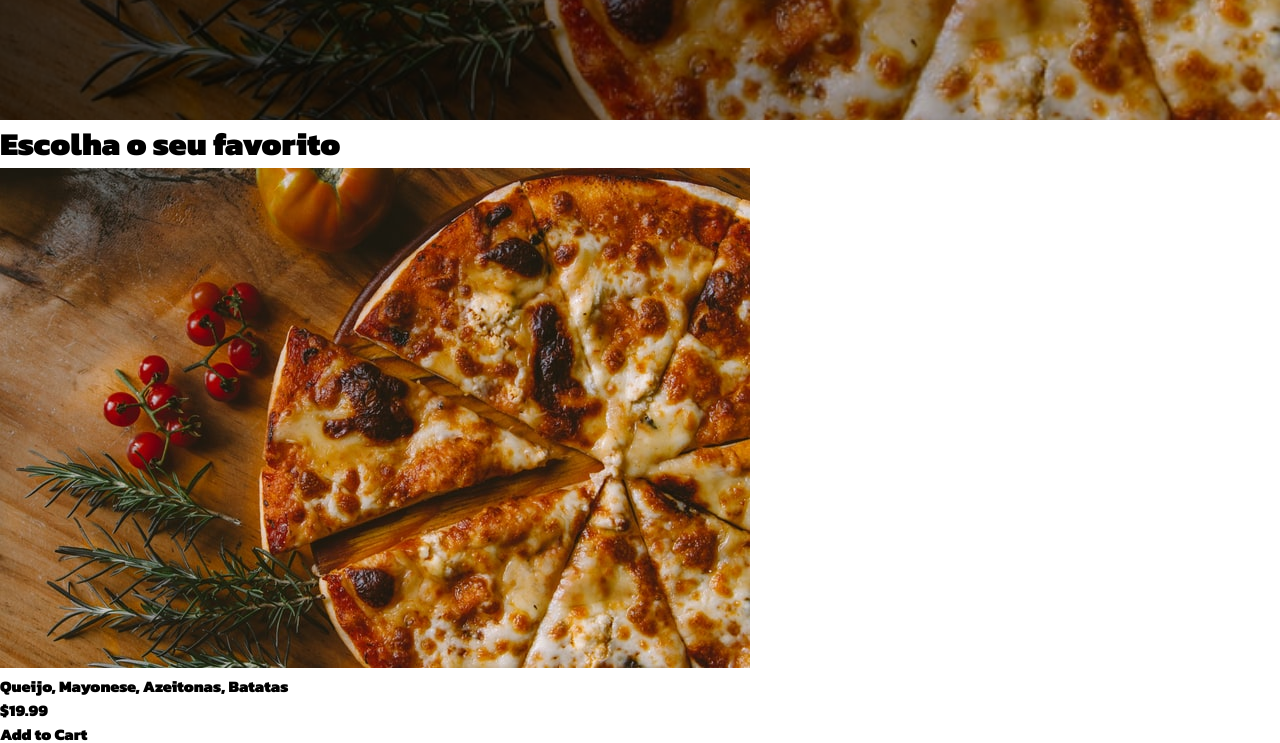
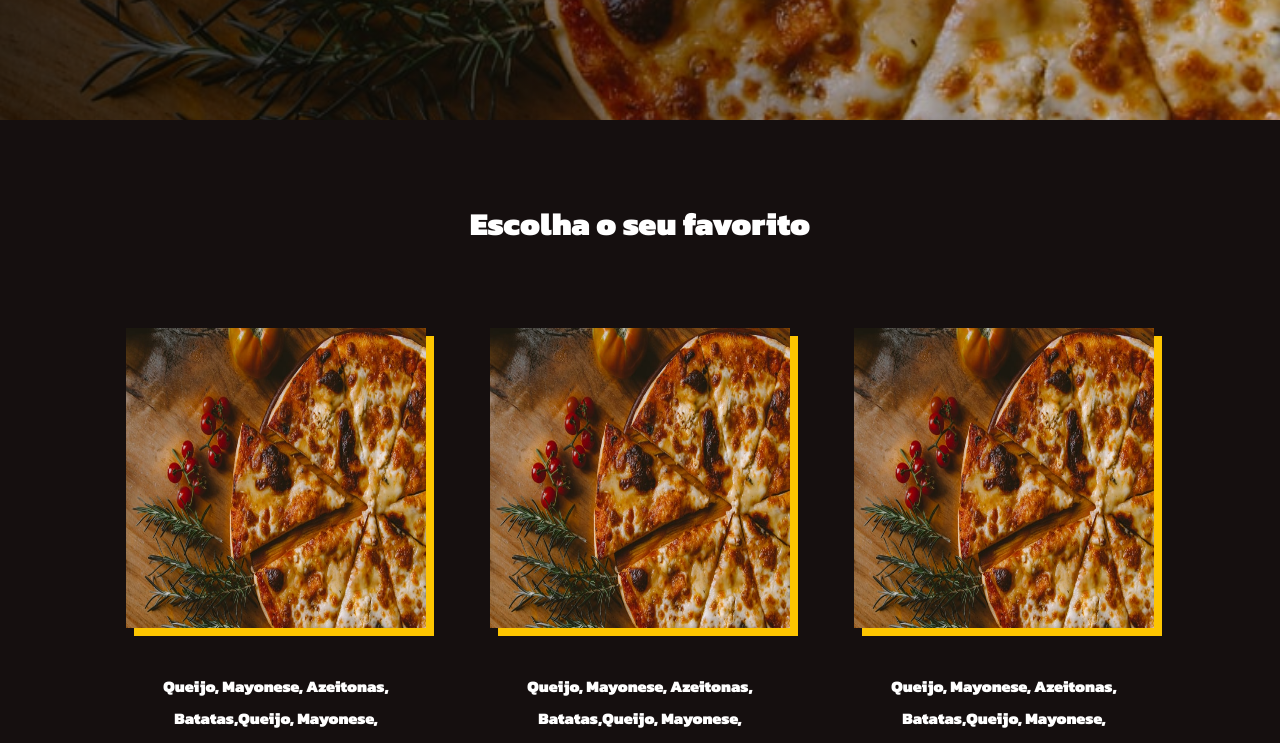
Before and after one commit to Iyonissio/E-commerce-React-js, a React (Create React App) app: page / in a window 1280 px wide. Shown: the part 680-1423 px from the top of the page. Built offline with nearby package versions, Linux system fonts and the light colour scheme.

Commit message:
add files 1

```diff
--- a/src/components/Produtos/ProdutosElements.js
+++ b/src/components/Produtos/ProdutosElements.js
@@ -3,40 +3,73 @@ import styled from 'styled-components';
 export const ProdutosContainer = styled.div`
     witdth: 100vw;
     min-height:100vh;
+    padding: 5rem calc((100vw - 1300px) /2);
+    background: #150f0f;
+    color: #fff;
 `;
 
 export const ProdutosWraper = styled.div`
-
+    display: flex;
+    flex-wrap: wrap;
+    justify-content: center;
+    margin: 0 auto;
 `;
 
 export const ProdutosCard= styled.div`
-
+    margin: 0 2rem;
+    line-height: 2;
+    width: 300px;
 `;
 
 export const ProdutosImg = styled.img`
-
+   height: 300px;
+   min-width: 300px;
+   max-width: 100%;
+   box-shadow: 8px 8px #fdc500;
 `;
 
 export const ProdutosHeading = styled.h1`
-
+    font-size: clamp(2rem, 2.5vw, 3rem);
+    text-align: center;
+    margin-bottom: 5rem;
 `;
 
 export const ProdutosTitulo = styled.h2`
-
+    font-weigth: 400;
+    font-size: 1.5rem;
 `;
 
 export const ProdutosInfo= styled.div`
-
+    display: flex;
+    flex-direction: column;
+    justify-content: center;
+    align-items: center;
+    padding: 2rem;
+    text-align: center;
 `;
 
 export const ProdutosDesc = styled.p`
-
+    margin-bottom: 1rem;
 `;
 
 export const ProdutosPrice = styled.p`
-
+    margin-bottom: 1rem;
+    font-size: 2rem;
+    cursor: pointer;
 `;
 
 export const ProdutosButton = styled.p`
+    font-size: 1rem;
+    padding: 1rem 4rem;
+    border:none;
+    background: #e31837;
+    color: #fff;
+    transition: 0.2 ease-out;
 
+    &: hover {
+        cursor: pointer;
+        background: #ffc500;
+        color: #000;
+        transition: 0.2s ease-out;
+    }
 `;
--- a/src/components/Produtos/data.js
+++ b/src/components/Produtos/data.js
@@ -7,7 +7,7 @@ export const produtoData = [
         img: product1,
         alt: 'Pizza',
         nome: 'Pizza Ansha',
-        desc: 'Queijo, Mayonese, Azeitonas, Batatas',
+        desc: 'Queijo, Mayonese, Azeitonas, Batatas,Queijo, Mayonese, Azeitonas,',
         price: '$19.99',
         button: 'Add to Cart'
     },
@@ -15,7 +15,7 @@ export const produtoData = [
         img: product2,
         alt: 'Pizza',
         nome: 'Pizza Ansha',
-        desc: 'Queijo, Mayonese, Azeitonas, Batatas',
+        desc: 'Queijo, Mayonese, Azeitonas, Batatas,Queijo, Mayonese, Azeitonas,',
         price: '$13.99',
         button: 'Add to Cart'
     },
@@ -23,7 +23,7 @@ export const produtoData = [
         img: product3,
         alt: 'Pizza',
         nome: 'Pizza Ansha',
-        desc: 'Queijo, Mayonese, Azeitonas, Batatas',
+        desc: 'Queijo, Mayonese, Azeitonas, Batatas,Queijo, Mayonese, Azeitonas,',
         price: '$14.99',
         button: 'Add to Cart'
     },
--- a/src/components/Sidebar/SidebarElements.js
+++ b/src/components/Sidebar/SidebarElements.js
@@ -40,6 +40,7 @@ export const SidebarMenu = styled.div`
     grid-template-rows: repeat(3, 80px);
     text-align: center;
 
+
     @media screen and (max-width: 480px) {
         grid-template-rows: repeat(3, 60px);
     }
@@ -55,6 +56,7 @@ export const SidebarLink = styled(Link)`
     transition: 0.2s ease-in-out;
     color: #000;
     cursor: pointer;
+    margin-bottom: 2rem;
 
     &: hover {
         color: #e31837;
```
Also changed, not shown: 1 other file (tests, documents, lock files or other folders).
